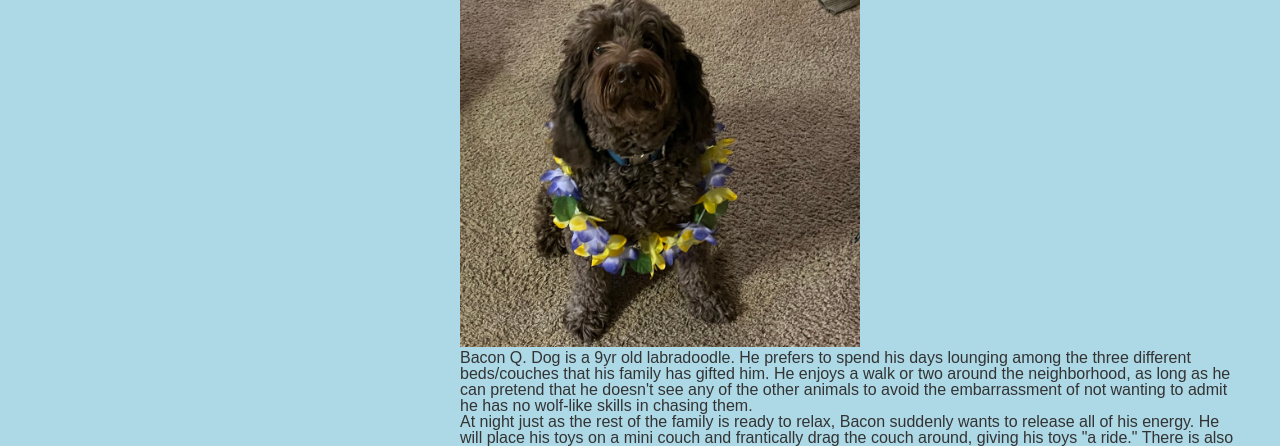
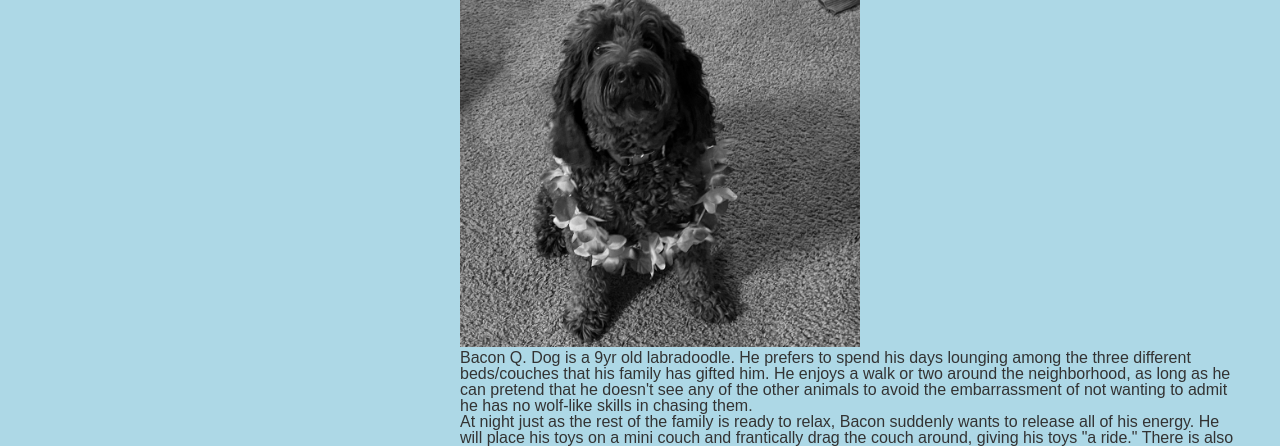
Before and after one commit to dantemitchell/ccp_complete_site, a plain HTML site: page pets.html in a window 1280 px wide. Shown: the part 147-593 px from the top of the page. Drawn offline with Linux system fonts and the light colour scheme.

Commit message:
Add files via upload

```diff
--- a/css/pets_style.css
+++ b/css/pets_style.css
@@ -53,7 +53,13 @@ nav ul li a:hover {
     color: #ffffff;
     border-bottom-color: #cc5500;
 }
-
+img {
+    filter: grayscale(100%);
+    transition: filter 0.5s ease;
+}
+img:hover {
+    filter: grayscale(0%);
+}
 
 @media screen and (min-width: 768px) {
 
--- a/css/recipes_style.css
+++ b/css/recipes_style.css
@@ -95,6 +95,14 @@ nav ul li a:hover {
     margin-bottom: 10px;
 }
 
+img {
+    filter: grayscale(100%);
+    transition: filter 0.5s ease;
+}
+img:hover {
+    filter: grayscale(0%);
+}
+
 
 @media screen and (min-width: 768px) {
     .grid {
--- a/css/travel_style.css
+++ b/css/travel_style.css
@@ -84,6 +84,13 @@ nav ul li a:hover {
     align-items: center;
     text-align: center;
 }
+img {
+    filter: grayscale(100%);
+    transition: filter 0.5s ease;
+}
+img:hover {
+    filter: grayscale(0%);
+}
 
 
 @media screen and (min-width: 768px) {
--- a/js/script.js
+++ b/js/script.js
@@ -1,10 +1,4 @@
 window.addEventListener('load', function() {
-    // Generate a random color
-    var randomColor = '#' + Math.floor(Math.random()*16777215).toString(16);
 
-    // Change background color to the random color
-    document.body.style.backgroundColor = randomColor;
-
-    // Show a popup alert with a welcome message
     alert('Welcome to Dante\'s Guide to Everything!');
 });
```
Also changed, not shown: index.html (+1 -1 lines).
